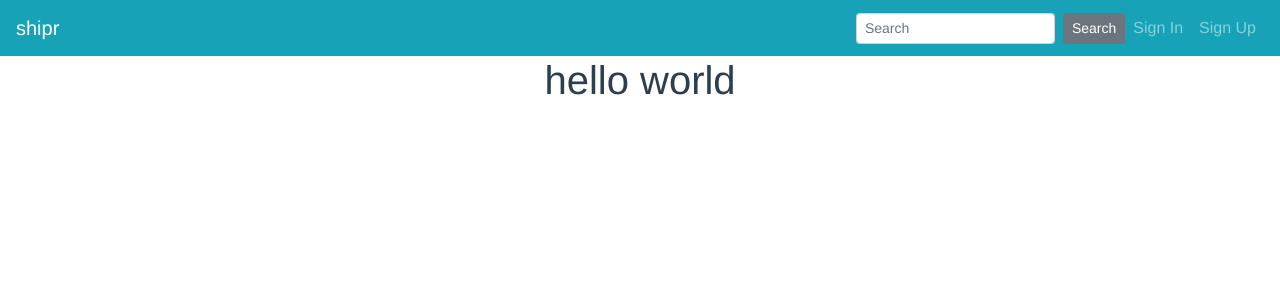
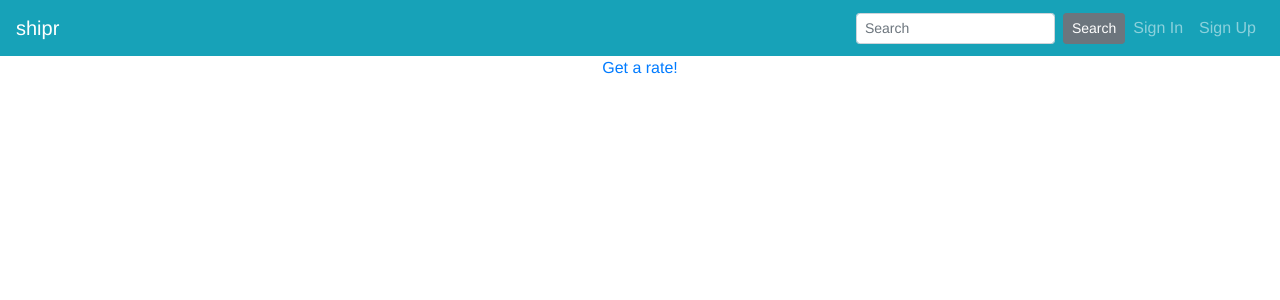
Before and after one commit to dschadd/vue-shipr, a Vue app: page /#/dashboard in a window 1280 px wide. Shown: the top 300 px of the page. Built offline with nearby package versions, Linux system fonts and the light colour scheme.

Commit message:
final tweaks before going home

```diff
--- a/src/App.vue
+++ b/src/App.vue
@@ -2,7 +2,7 @@
   <!-- Log in, sign up, log out logic only works properly after reload -->
   <div id="app">
     <b-navbar toggleable="lg" type="dark" variant="info">
-      <b-navbar-brand href="#">shipr</b-navbar-brand>
+      <b-navbar-brand href="/#/dashboard">shipr</b-navbar-brand>
 
       <b-navbar-toggle target="nav-collapse"></b-navbar-toggle>
 
--- a/src/views/Dashboard.vue
+++ b/src/views/Dashboard.vue
@@ -1,5 +1,5 @@
 <template>
-  <div class="landing"><h1>hello world</h1></div>
+  <div class="landing"><a href="/#/shipment/create">Get a rate!</a></div>
 </template>
 
 <style></style>
```
